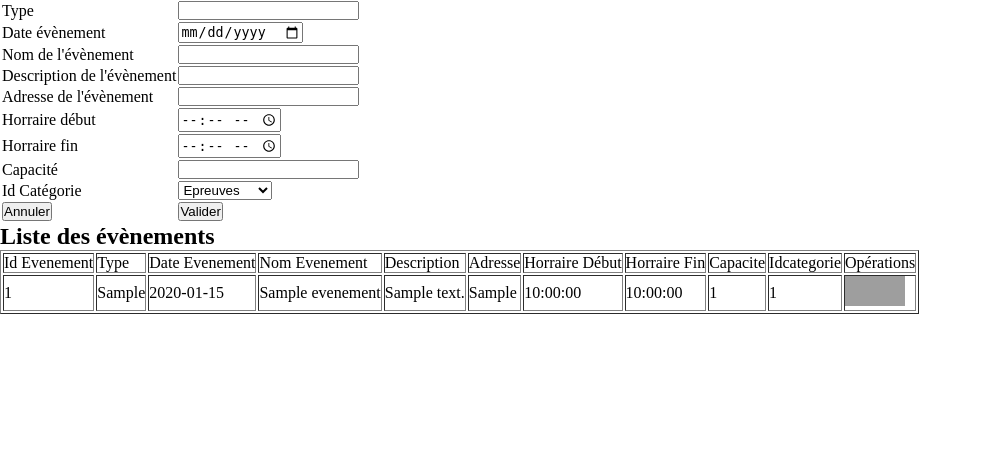
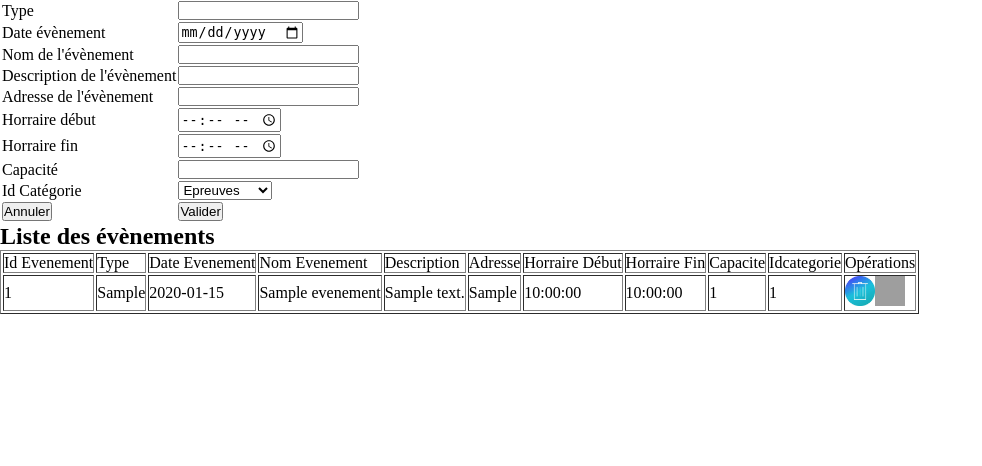
Before and after one commit to AkilalAmazigh/J-O_TOURISME, a PHP site: page /index.php?page=1 in a window 1280 px wide. Shown: the part 123-589 px from the top of the page, without its empty margins (0-982 px from the left). Run offline with PHP 8.4, Linux system fonts and the light colour scheme; data comes from the database, SQL or seed files in the repository; tables that the repository leaves empty hold one stand-in row (values such as "Sample post"); grey boxes are pictures that could not be loaded.

Commit message:
delete.png

```diff
--- a/vue/vue_les_evenements.php
+++ b/vue/vue_les_evenements.php
@@ -33,7 +33,7 @@
         //Opération supprimer et modifier
             echo "<td>";
             echo "<a href='index.php?page=1&action=sup&idevenement=" . $unEvenement['idevenement'] . "'>";
-            echo "<img src='images/Delete.jpeg' height='30' width='30'";
+            echo "<img src='images/Delete.png' height='30' width='30'";
             echo "</a>";
             echo "<a href='index.php?page=1&action=edit&idevenement=" . $unEvenement['idevenement'] . "'>";
             echo "<img src='images/Edit.png' height='30' width='30'";
--- a/vue/vue_les_services.php
+++ b/vue/vue_les_services.php
@@ -29,7 +29,7 @@
         //Opération supprimer et modifier
         echo "<td>";
             echo "<a href='index.php?page=2&action=sup&idservice=".$unService['idservice']."'>";
-            echo "<img src='images/Delete.jpeg' height='30' width='30'";
+            echo "<img src='images/Delete.png' height='30' width='30'";
             echo "</a>";
             echo "<a href='index.php?page=2&action=edit&idservice=".$unService['idservice']."'>";
             echo "<img src='images/Edit.png' height='30' width='30'";
```
